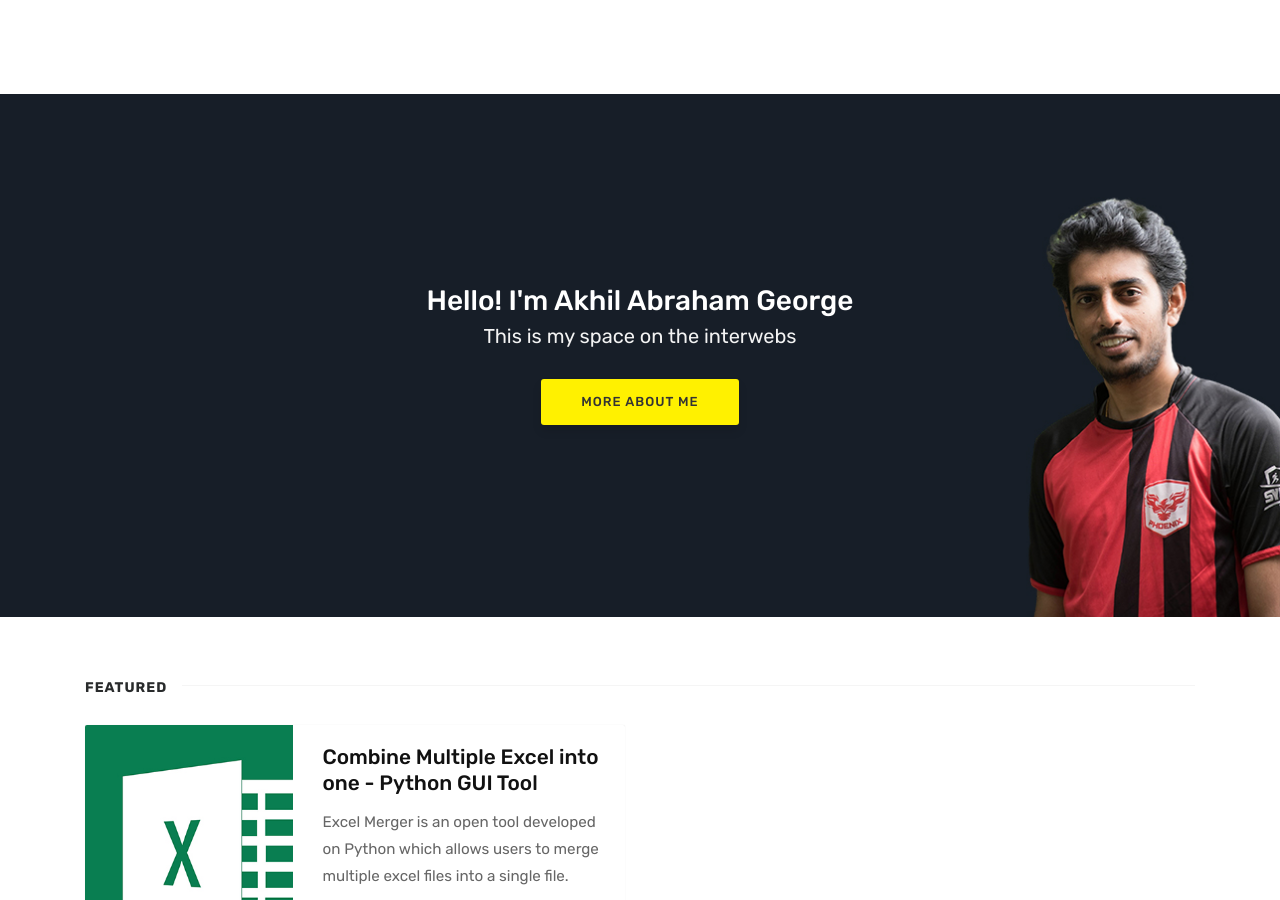
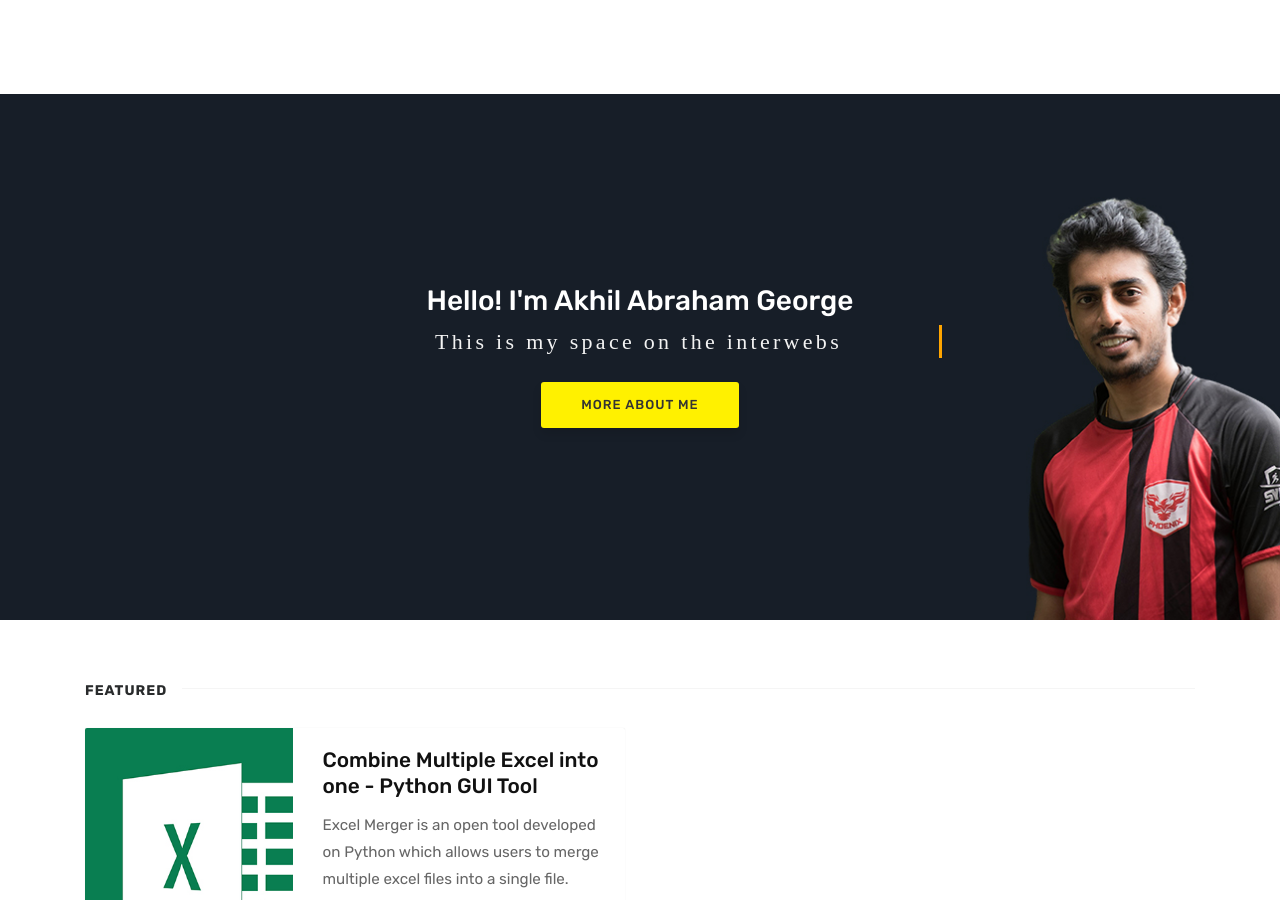
Before and after one commit to akhilgeo/akhilgeorge.com, a Jekyll site: the page built from index.html, in a window 1280 px wide and 900 px high. Built offline with Jekyll 4.4.1, drawn with Linux system fonts in a browser that asks for light colours; the list of posts is cut into pages by our own code; comment, search, counter and statistics services are not loaded.

Commit message:
Update index.html

```diff
--- a/index.html
+++ b/index.html
@@ -9,7 +9,9 @@
     <div class="wrapintro">
         <h3 style="color:white;">Hello! I'm Akhil Abraham George</h3>
 
-		<h3 class="lead" style="color:#F3F3F3">This is my space on the interwebs</h3>
+			<div class="typewriter">
+  <p style="color:#F3F3F3">This is my space on the interwebs<p>
+</div>
 		</br>
         <a href="{{ site.baseurl }}/about" class="btn">More About Me</a>
     </div>
```
